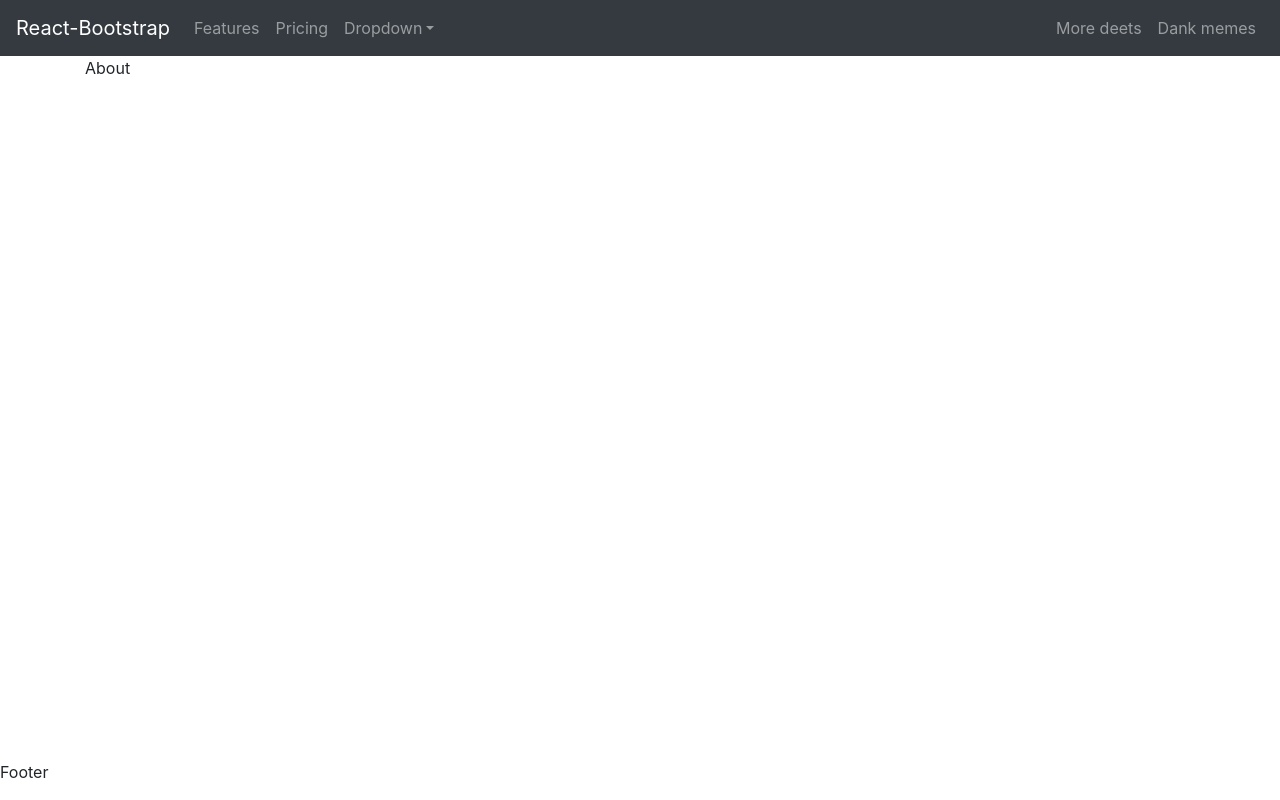
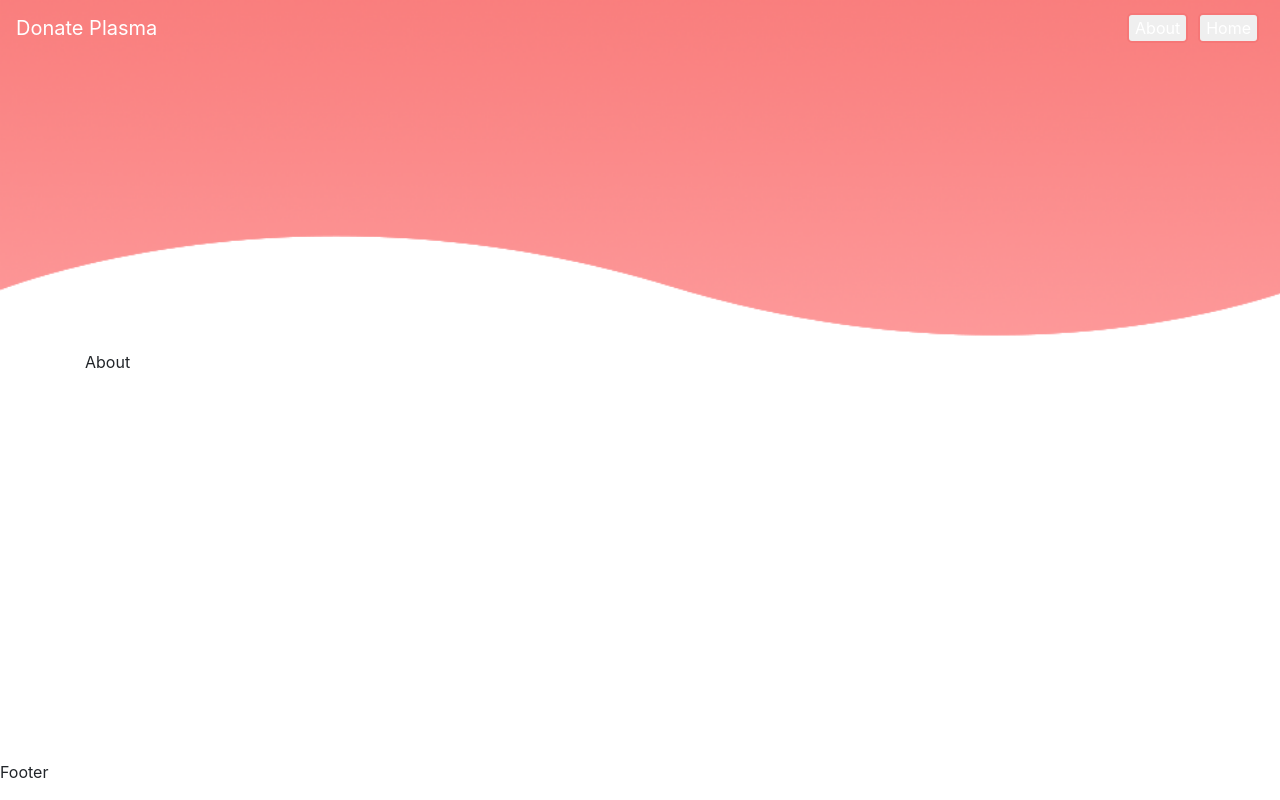
Before and after one commit to Abdullahliaqat9010/donate-plasma, a React (Create React App) app: page /about in a window 1280 px wide. Built offline with nearby package versions, Linux system fonts and the light colour scheme.

Commit message:
added navbar to app

```diff
--- a/src/App.js
+++ b/src/App.js
@@ -15,9 +15,9 @@ function App() {
 
   return (
     <React.Fragment>
+      <Router>
         <NavBar/>
         <Layout>
-        <Router>
           <Switch>
             <Route path='/' exact component={Home} />
             <Route path='/becomeDonor' component={BecomeDonor} />
@@ -26,9 +26,9 @@ function App() {
             <Route path='/about' component={About} />
             <Route component={NoPage} />
           </Switch>
-        </Router>
         </Layout>
         <Footer/>
+      </Router>
     </React.Fragment>
   );
 }
--- a/src/components/navbar.js
+++ b/src/components/navbar.js
@@ -1,31 +1,34 @@
 import React from 'react'
-import {Navbar,Nav,NavDropdown} from 'react-bootstrap'
-
+import {Navbar,Nav} from 'react-bootstrap'
+import {Link} from 'react-router-dom'
+import styled from 'styled-components'
+import bg from '../assets/bg.png'
+const StyledLink = styled.button`
+    color : white;
+    margin : 5px 5px;
+    border-radius : 5px;
+    border : 2px solid #f67777;
+`;
+const BackgroundImage = styled.div`
+    background-image : url(${bg});
+    background-size : cover;
+    background-repeat: no-repeat;
+    height : 350px;
+`;
 const NavBar = ()=>{
     return (
-        <Navbar collapseOnSelect expand="lg" bg="dark" variant="dark">
-            <Navbar.Brand href="#home">React-Bootstrap</Navbar.Brand>
-            <Navbar.Toggle aria-controls="responsive-navbar-nav" />
-            <Navbar.Collapse id="responsive-navbar-nav">
-                <Nav className="mr-auto">
-                <Nav.Link href="#features">Features</Nav.Link>
-                <Nav.Link href="#pricing">Pricing</Nav.Link>
-                <NavDropdown title="Dropdown" id="collasible-nav-dropdown">
-                    <NavDropdown.Item href="#action/3.1">Action</NavDropdown.Item>
-                    <NavDropdown.Item href="#action/3.2">Another action</NavDropdown.Item>
-                    <NavDropdown.Item href="#action/3.3">Something</NavDropdown.Item>
-                    <NavDropdown.Divider />
-                    <NavDropdown.Item href="#action/3.4">Separated link</NavDropdown.Item>
-                </NavDropdown>
-                </Nav>
-                <Nav>
-                <Nav.Link href="#deets">More deets</Nav.Link>
-                <Nav.Link eventKey={2} href="#memes">
-                    Dank memes
-                </Nav.Link>
-                </Nav>
-            </Navbar.Collapse>
-        </Navbar>
+        <BackgroundImage>
+            <Navbar collapseOnSelect expand="lg" variant="dark" bg="transparent">
+                <Navbar.Brand href="#home">Donate Plasma</Navbar.Brand>
+                <Navbar.Toggle aria-controls="responsive-navbar-nav" />
+                <Navbar.Collapse id="responsive-navbar-nav">
+                    <Nav className="ml-auto" >
+                        <Link to="/about" ><StyledLink>About</StyledLink></Link>
+                        <Link to="/" ><StyledLink>Home</StyledLink></Link>
+                    </Nav>
+                </Navbar.Collapse>
+            </Navbar>
+        </BackgroundImage>
     )
 }
 
```
Also changed, not shown: src/assets/bg.png (added), src/assets/theme.png (added). Lines whose indentation alone changed are shown as unchanged.
